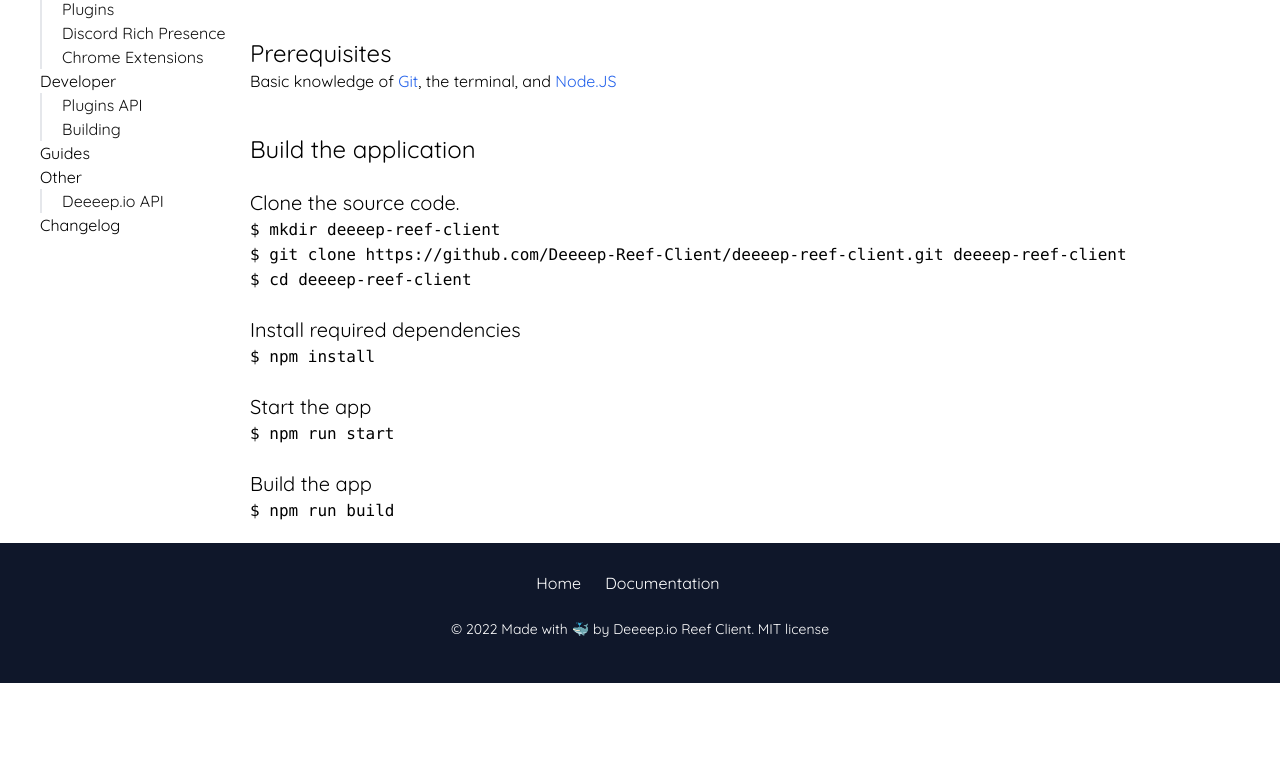
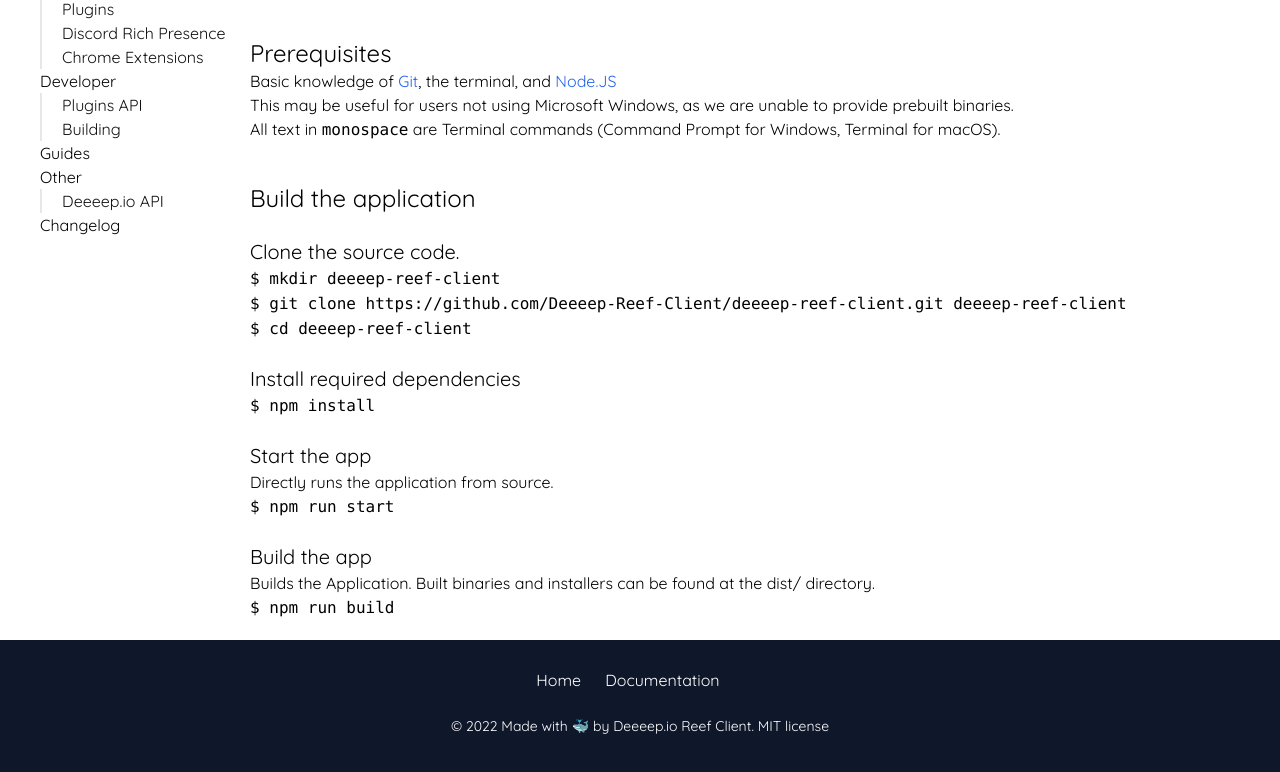
Before and after one commit to Deeeep-Reef-Client/docs, a plain HTML site: page developer/building/index.html in a window 1280 px wide. Shown: the part 156-928 px from the top of the page. Before the commit the page ends 839 px from the top, so only its background shows below. Drawn offline with nearby package versions, Linux system fonts and the light colour scheme.

Commit message:
Add more info on building the Client

```diff
--- a/developer/building/index.html
+++ b/developer/building/index.html
@@ -158,6 +158,8 @@
                         and <a href="https://nodejs.org"
                             class="font-medium text-blue-600 dark:text-blue-500 hover:underline">Node.JS</a>
                     </p>
+                    <p class="leading-0">This may be useful for users not using Microsoft Windows, as we are unable to provide prebuilt binaries.</p>
+                    <p class="leading-0">All text in <code>monospace</code> are Terminal commands (Command Prompt for Windows, Terminal for macOS).</p>
                 </div>
             </section>
             <section id="building">
@@ -177,11 +179,13 @@
                     </code>
                     <br/>
                     <p class="text-xl">Start the app</p>
+                    <p class="leading-0">Directly runs the application from source.</p>
                     <code>
                         $ npm run start <br/>
                     </code>
                     <br/>
                     <p class="text-xl">Build the app</p>
+                    <p class="leading-0">Builds the Application. Built binaries and installers can be found at the dist/ directory.</p>
                     <code>
                         $ npm run build <br/>
                     </code>
```
